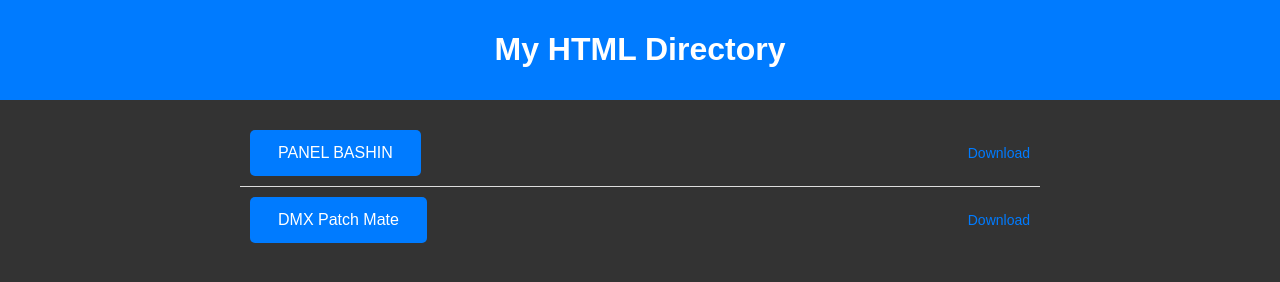
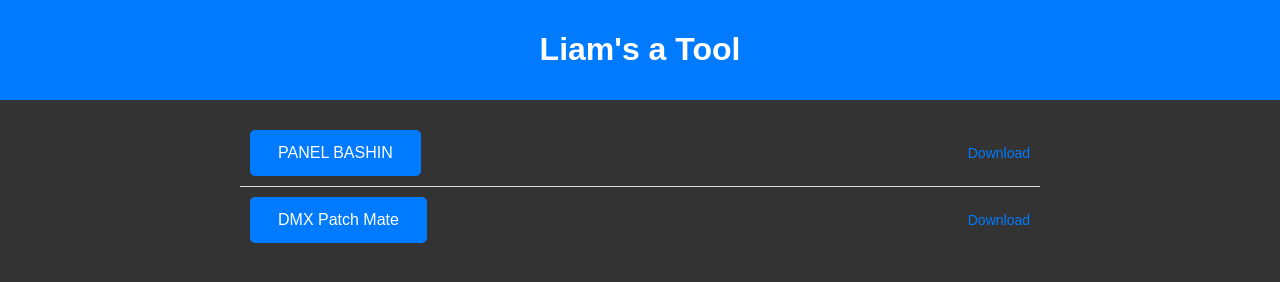
Before and after one commit to Socapexxx/Socapexxx.github.io, a plain HTML site: page index.html in a window 1280 px wide. Drawn offline with Linux system fonts and the light colour scheme.

Commit message:
Update index.html

```diff
--- a/index.html
+++ b/index.html
@@ -4,7 +4,7 @@
 <head>
     <meta charset="UTF-8">
     <meta name="viewport" content="width=device-width, initial-scale=1.0">
-    <title>My HTML Directory</title>
+    <title>Liam's a Tool</title>
     <style>
         /* Dark mode styles */
         body {
@@ -78,7 +78,7 @@
 
 <body>
     <header>
-        <h1>My HTML Directory</h1>
+        <h1>Liam's a Tool</h1>
     </header>
     <div class="container">
         <div class="option">
```
